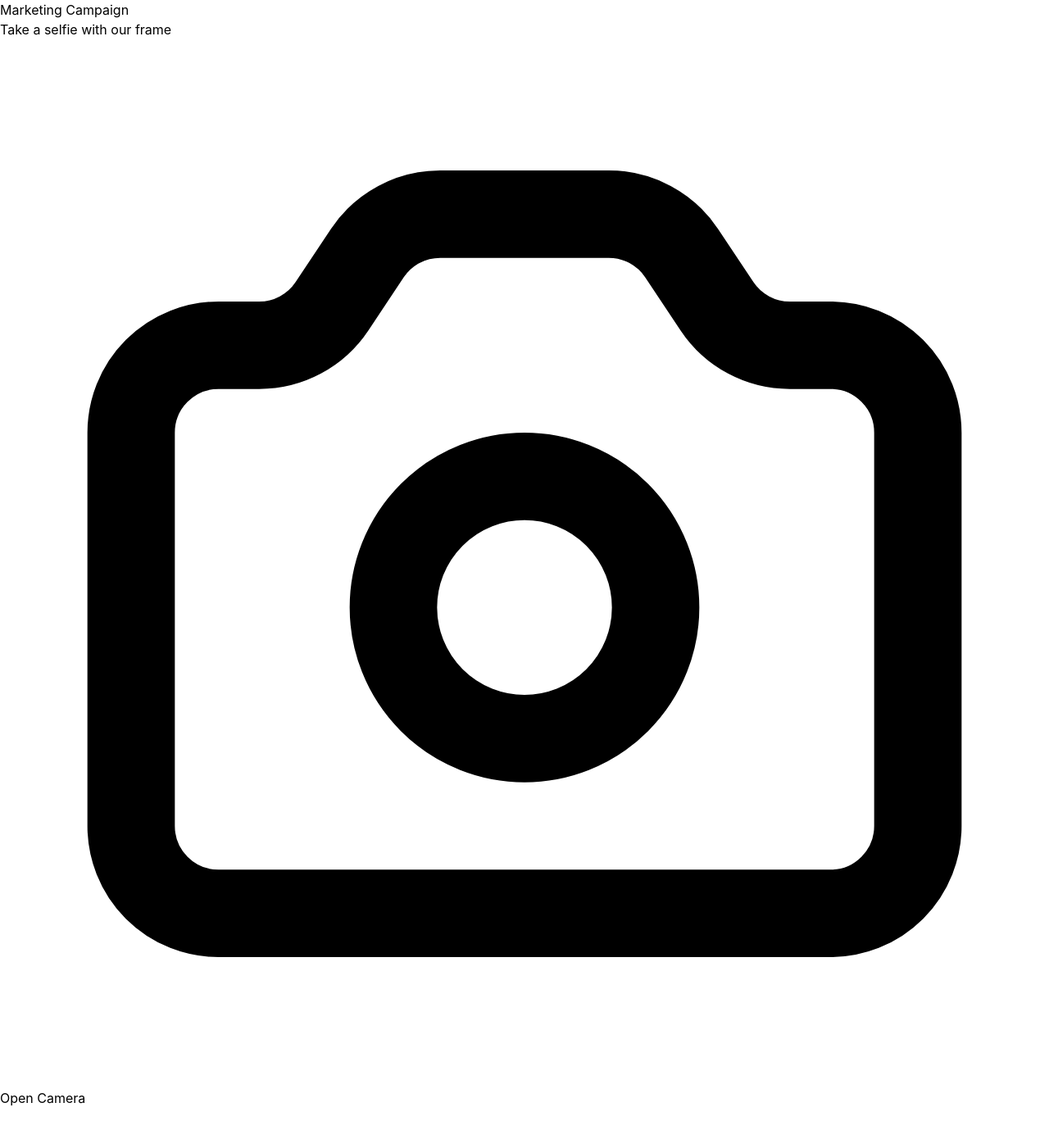
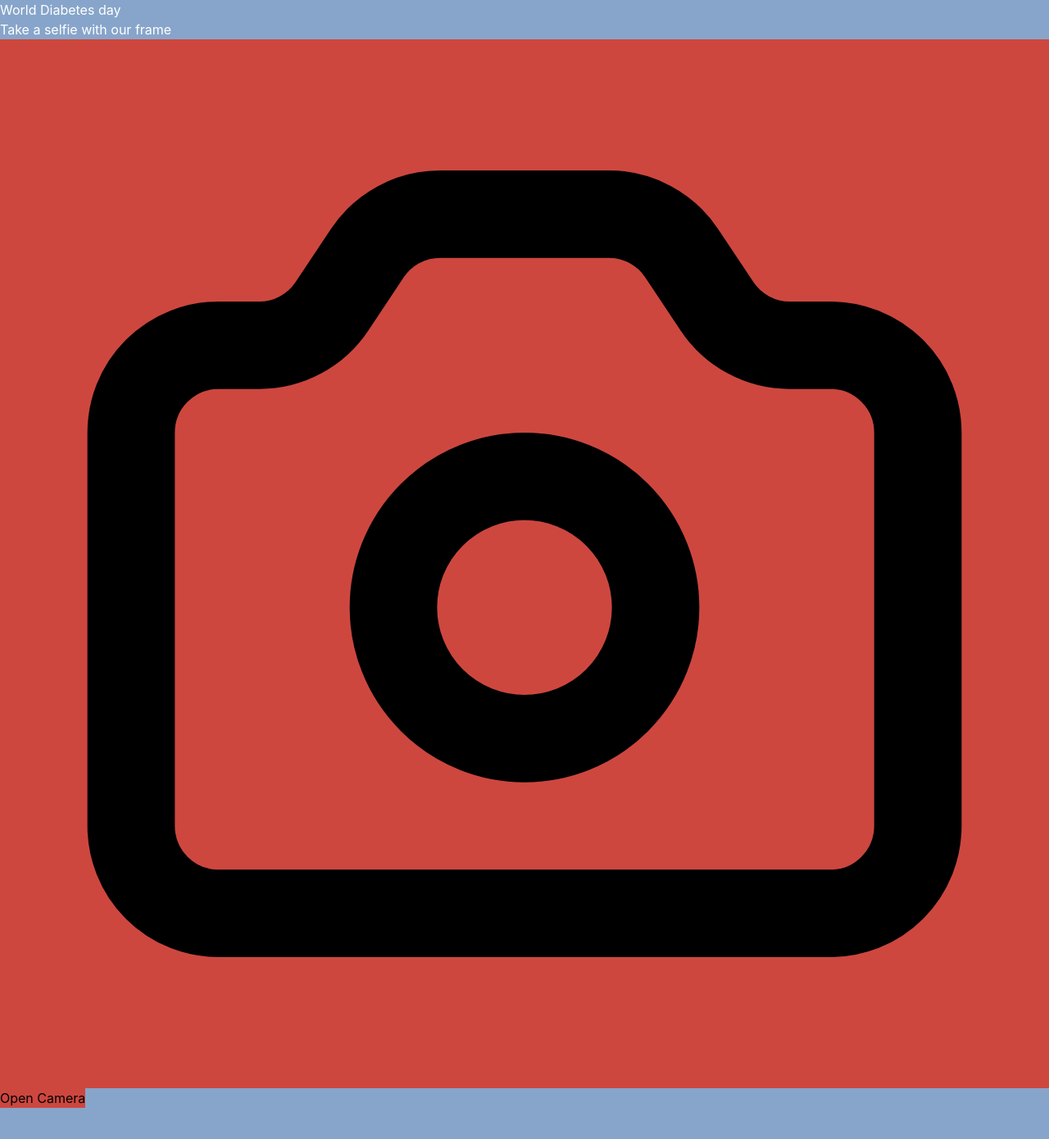
Before and after one commit to YoussefMohamed2k19/filter, a React (Vite) app: page / in a window 1280 px wide. Shown: the top 1390 px of the page at 82% size. Built offline with nearby package versions, Linux system fonts and the light colour scheme.

Commit message:
Update styling: New color palette (#87a5ca, #cd473f), remove gradients, change title to World Diabetes day

```diff
--- a/src/App.jsx
+++ b/src/App.jsx
@@ -175,7 +175,7 @@ function App() {
         const url = URL.createObjectURL(blob)
         const link = document.createElement('a')
         link.href = url
-        link.download = `marketing-campaign-${Date.now()}.png`
+        link.download = `world-diabetes-day-${Date.now()}.png`
         document.body.appendChild(link)
         link.click()
         document.body.removeChild(link)
@@ -195,11 +195,11 @@ function App() {
   }, [])
 
   return (
-    <div className="min-h-screen bg-gradient-to-br from-purple-50 via-blue-50 to-pink-50 flex items-center justify-center p-4">
+    <div className="min-h-screen flex items-center justify-center p-4" style={{ backgroundColor: '#87a5ca' }}>
       <div className="w-full max-w-md">
         <div className="text-center mb-8">
-          <h1 className="text-4xl font-bold text-gray-800 mb-2">Marketing Campaign</h1>
-          <p className="text-gray-600">Take a selfie with our frame</p>
+          <h1 className="text-4xl font-bold mb-2" style={{ color: '#ffffff' }}>World Diabetes day</h1>
+          <p style={{ color: '#ffffff' }}>Take a selfie with our frame</p>
         </div>
 
         <div className="bg-white rounded-2xl shadow-2xl overflow-hidden">
@@ -239,7 +239,10 @@ function App() {
                   <div className="absolute bottom-4 left-0 right-0 flex justify-center gap-4 px-4 z-20">
                     <button
                       onClick={stopCamera}
-                      className="px-6 py-3 bg-gray-800 bg-opacity-80 backdrop-blur-sm text-white rounded-full font-semibold hover:bg-opacity-100 transition-all duration-200 shadow-lg hover:shadow-xl"
+                      className="px-6 py-3 backdrop-blur-sm text-white rounded-full font-semibold transition-all duration-200 shadow-lg hover:shadow-xl"
+                      style={{ backgroundColor: 'rgba(135, 165, 202, 0.8)' }}
+                      onMouseEnter={(e) => e.target.style.backgroundColor = 'rgba(135, 165, 202, 1)'}
+                      onMouseLeave={(e) => e.target.style.backgroundColor = 'rgba(135, 165, 202, 0.8)'}
                     >
                       Cancel
                     </button>
@@ -256,22 +259,25 @@ function App() {
                   <div className="text-center p-8 w-full">
                     {error ? (
                       <div className="mb-6">
-                        <div className="w-24 h-24 bg-red-100 rounded-full flex items-center justify-center mx-auto mb-4">
-                          <svg className="w-12 h-12 text-red-500" fill="none" stroke="currentColor" viewBox="0 0 24 24">
+                        <div className="w-24 h-24 rounded-full flex items-center justify-center mx-auto mb-4" style={{ backgroundColor: '#cd473f' }}>
+                          <svg className="w-12 h-12 text-white" fill="none" stroke="currentColor" viewBox="0 0 24 24">
                             <path strokeLinecap="round" strokeLinejoin="round" strokeWidth={2} d="M12 8v4m0 4h.01M21 12a9 9 0 11-18 0 9 9 0 0118 0z" />
                           </svg>
                         </div>
-                        <p className="text-red-600 text-sm mb-4 px-4">{error}</p>
+                        <p className="text-sm mb-4 px-4" style={{ color: '#cd473f' }}>{error}</p>
                         <button
                           onClick={startCamera}
-                          className="px-6 py-3 bg-gray-600 text-white rounded-full font-semibold hover:bg-gray-700 transition-all duration-200 shadow-lg"
+                          className="px-6 py-3 text-white rounded-full font-semibold transition-all duration-200 shadow-lg hover:shadow-xl"
+                          style={{ backgroundColor: '#cd473f' }}
+                          onMouseEnter={(e) => e.target.style.opacity = '0.9'}
+                          onMouseLeave={(e) => e.target.style.opacity = '1'}
                         >
                           Try Again
                         </button>
                       </div>
                     ) : (
                       <>
-                        <div className="w-24 h-24 bg-gradient-to-br from-purple-500 to-pink-500 rounded-full flex items-center justify-center mx-auto mb-6 shadow-lg">
+                        <div className="w-24 h-24 rounded-full flex items-center justify-center mx-auto mb-6 shadow-lg" style={{ backgroundColor: '#cd473f' }}>
                           {isLoadingCamera ? (
                             <svg className="animate-spin h-12 w-12 text-white" xmlns="http://www.w3.org/2000/svg" fill="none" viewBox="0 0 24 24">
                               <circle className="opacity-25" cx="12" cy="12" r="10" stroke="currentColor" strokeWidth="4"></circle>
@@ -287,7 +293,10 @@ function App() {
                         <button
                           onClick={startCamera}
                           disabled={isLoadingCamera}
-                          className="px-8 py-4 bg-gradient-to-r from-purple-500 to-pink-500 text-white rounded-full font-semibold text-lg hover:from-purple-600 hover:to-pink-600 transition-all duration-200 shadow-lg hover:shadow-xl transform hover:scale-105 disabled:opacity-50 disabled:cursor-not-allowed disabled:transform-none"
+                          className="px-8 py-4 text-white rounded-full font-semibold text-lg transition-all duration-200 shadow-lg hover:shadow-xl transform hover:scale-105 disabled:opacity-50 disabled:cursor-not-allowed disabled:transform-none"
+                          style={{ backgroundColor: '#cd473f' }}
+                          onMouseEnter={(e) => !e.target.disabled && (e.target.style.opacity = '0.9')}
+                          onMouseLeave={(e) => e.target.style.opacity = '1'}
                         >
                           {isLoadingCamera ? 'Opening Camera...' : 'Open Camera'}
                         </button>
@@ -312,14 +321,20 @@ function App() {
               <div className="absolute bottom-4 left-0 right-0 flex justify-center gap-4 px-4">
                 <button
                   onClick={retakePhoto}
-                  className="px-6 py-3 bg-gray-600 text-white rounded-full font-semibold hover:bg-gray-700 transition-all duration-200 shadow-lg hover:shadow-xl"
+                  className="px-6 py-3 text-white rounded-full font-semibold transition-all duration-200 shadow-lg hover:shadow-xl"
+                  style={{ backgroundColor: '#87a5ca' }}
+                  onMouseEnter={(e) => e.target.style.opacity = '0.9'}
+                  onMouseLeave={(e) => e.target.style.opacity = '1'}
                 >
                   Retake
                 </button>
                 <button
                   onClick={downloadImage}
                   disabled={isProcessing}
-                  className="px-6 py-3 bg-gradient-to-r from-purple-500 to-pink-500 text-white rounded-full font-semibold hover:from-purple-600 hover:to-pink-600 transition-all duration-200 shadow-lg hover:shadow-xl disabled:opacity-50 disabled:cursor-not-allowed flex items-center gap-2"
+                  className="px-6 py-3 text-white rounded-full font-semibold transition-all duration-200 shadow-lg hover:shadow-xl disabled:opacity-50 disabled:cursor-not-allowed flex items-center gap-2"
+                  style={{ backgroundColor: '#cd473f' }}
+                  onMouseEnter={(e) => !e.target.disabled && (e.target.style.opacity = '0.9')}
+                  onMouseLeave={(e) => e.target.style.opacity = '1'}
                 >
                   {isProcessing ? (
                     <>
```
